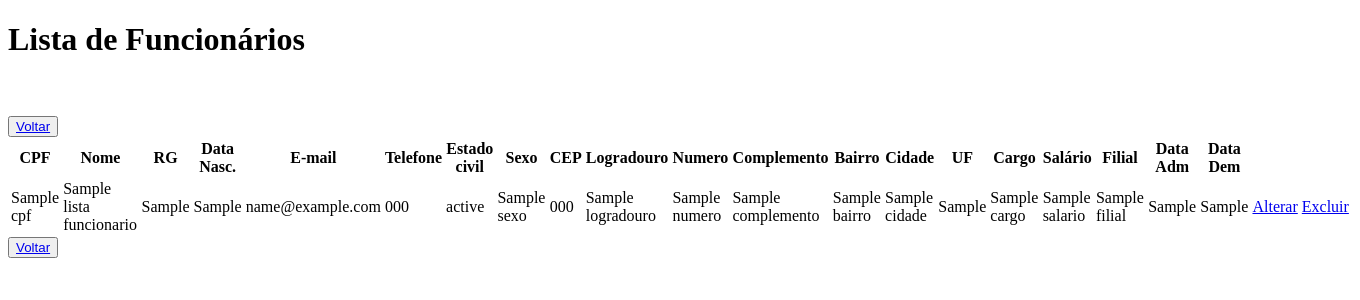
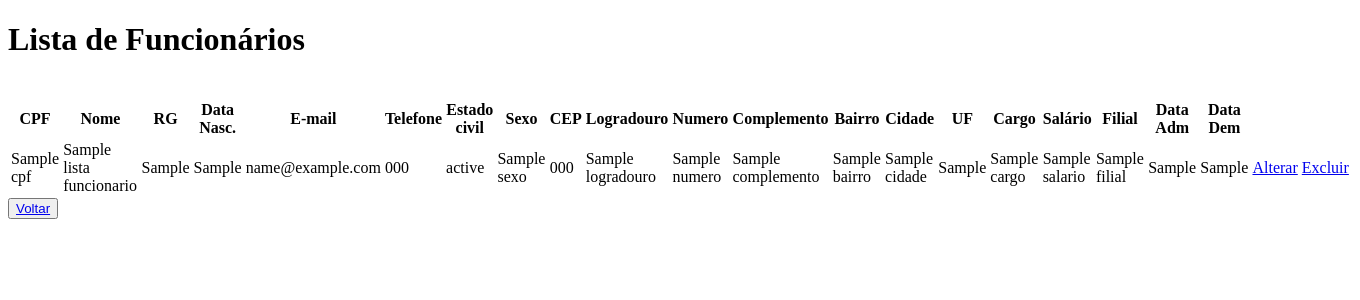
Before and after one commit to phhonoratos/Projeto_Integrador_3, a Java web app: page /listarFuncionarios.jsp in a window 1360 px wide. Shown: the top 300 px of the page. Run offline with Tomcat 11, a stand-in JSP engine, Linux system fonts and the light colour scheme; the template is opened without the code that fills it: most values are stand-ins (such as "Sample title", 1, 10 or a date in 2020).

Commit message:
Alteração

```diff
--- a/AlCappuccino/src/main/webapp/listarFuncionarios.jsp
+++ b/AlCappuccino/src/main/webapp/listarFuncionarios.jsp
@@ -62,14 +62,10 @@
                     <td>${funcionarios.dt_dem}</td>
                     <td><a href="AlterarFuncionarios?cpf=${funcionarios.cpf}">Alterar</a></td>
                     <td><a href="ExcluirFuncionarios?cpf=${funcionarios.cpf}">Excluir</a></td>
-                    <br/>
-                    </br>
-                    <button><a href="index.jsp">Voltar</a></button>
             <br/>
         </tr>
     </c:forEach>
-
-</tbody>
+    </tbody>
 </table>
 <button><a href="index.jsp">Voltar</a></button>
 </body>
```
